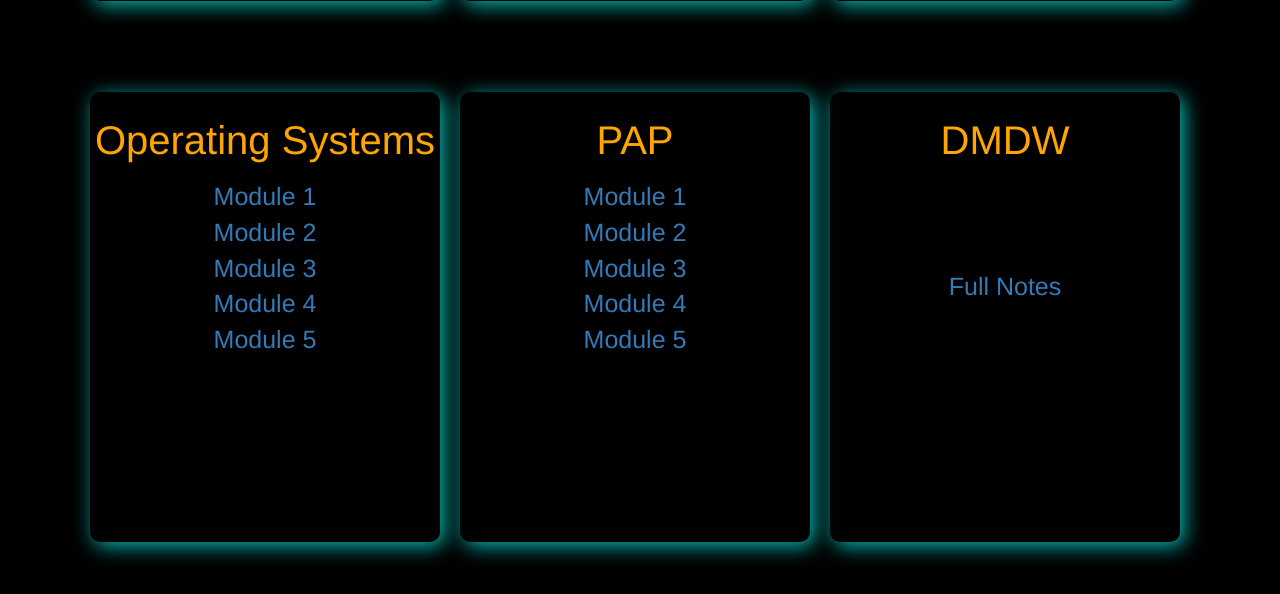
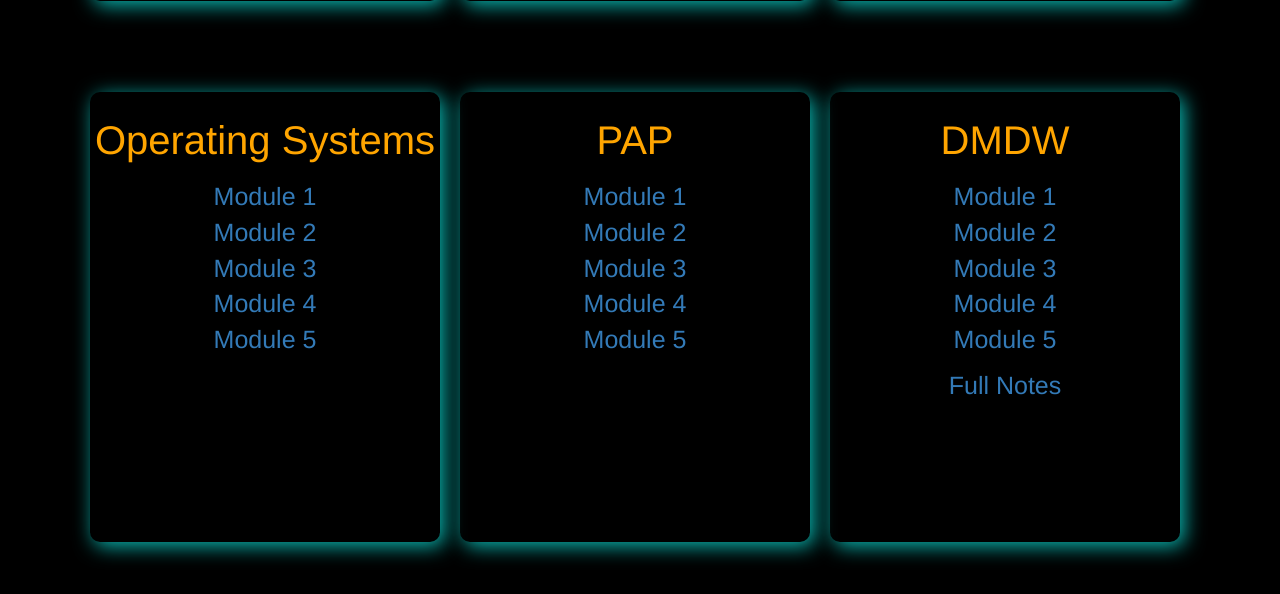
Before and after one commit to BryanCaldeira/Notes_App, a Django app: page /sem6/ in a window 1280 px wide. Shown: the part 992-1586 px from the top of the page. Run offline with Django 3.2, Linux system fonts and the light colour scheme; some libraries are stand-ins or nearby versions.

Commit message:
Update sem6.html

```diff
--- a/templates/sem6.html
+++ b/templates/sem6.html
@@ -63,6 +63,7 @@
             <option value="2">System Software</option>
             <option value="3">Operating Systems</option>
             <option value="4">PAP</option>
+            <option value="5">DM</option>
           </select>
           <p></p>
           <select name="modop">
@@ -119,7 +120,12 @@
       </div>
       <div class="sub">
         <p style="padding-top: 20px; text-align: center; color: orange; font-size: 40px;">DMDW</p>
-        <p style="text-align: center; font-size: 25px;margin-top:100px;"><a href="{% static 'Sem6/DM/full-notes.pdf' %}">Full Notes</a></p>
+        <p style="text-align: center; font-size: 25px;"><a href="{% static 'Sem6/DM/m1.pdf' %}">Module 1</a></br>
+        <a href="{% static 'Sem6/DM/m2.pdf' %}">Module 2</a></br>
+        <a href="{% static 'Sem6/DM/m3.pdf' %}">Module 3</a></br>
+        <a href="{% static 'Sem6/DM/m4.pdf' %}">Module 4</a></br>
+        <a href="{% static 'Sem6/DM/m5.pdf' %}">Module 5</a></p>
+        <p style="text-align: center; font-size: 25px;margin-top:10px;"><a href="{% static 'Sem6/DM/full-notes.pdf' %}">Full Notes</a></p>
       </div>
       <div class="sub">
         <p style="padding-top: 20px; text-align: center; color: orange; font-size: 40px;">LAB MANUAL</p>
```
